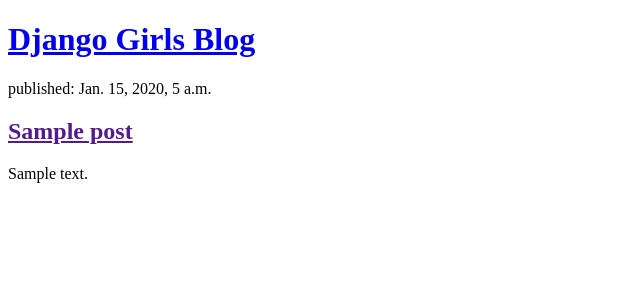
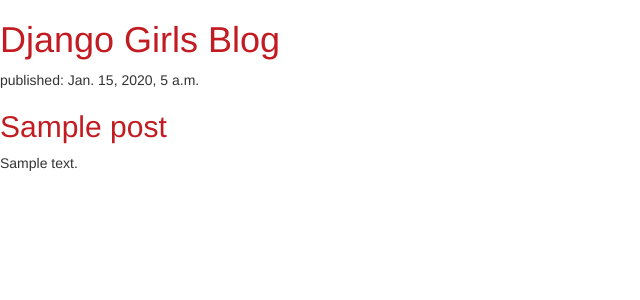
Before and after one commit to Fireenn/my-first-blog, a Django app: template blog/templates/blog/post_list.html in a window 1280 px wide. Shown: the top 300 px of the page, without its empty margins (0-640 px from the left). Run offline with Django 3.2, Linux system fonts and the light colour scheme; the template is opened without the code that fills it: values that come from a table or form of the project are taken from there, others are empty; tables that the repository leaves empty hold one stand-in row (values such as "Sample post"); some libraries are stand-ins or nearby versions.

Commit message:
Adding stylesheets

```diff
--- a/blog/templates/blog/post_list.html
+++ b/blog/templates/blog/post_list.html
@@ -1,9 +1,11 @@
 <!DOCTYPE html>
-<html lang="en">
+{% load static %}
+<html>
     <head>
-    <meta charset="UTF-8">
-    <title>Title</title>
-
+        <title>Django Girls blog</title>
+        <link rel="stylesheet" href="//maxcdn.bootstrapcdn.com/bootstrap/3.2.0/css/bootstrap.min.css">
+        <link rel="stylesheet" href="//maxcdn.bootstrapcdn.com/bootstrap/3.2.0/css/bootstrap-theme.min.css">
+        <link rel="stylesheet" type="text/css" href="{% static 'css/blog.css' %}">
     </head>
     <body>
         <div>
@@ -17,6 +19,5 @@
                 <p>{{ post.text|linebreaksbr }}</p>
             </div>
         {% endfor %}
-
     </body>
 </html>
--- /dev/null
+++ b/blog/templates/blog/static/css/blog.css
@@ -0,0 +1,3 @@
+h1 a, h2 a {
+    color: #c21c22;
+}
```
Lines whose indentation alone changed are shown as unchanged.
